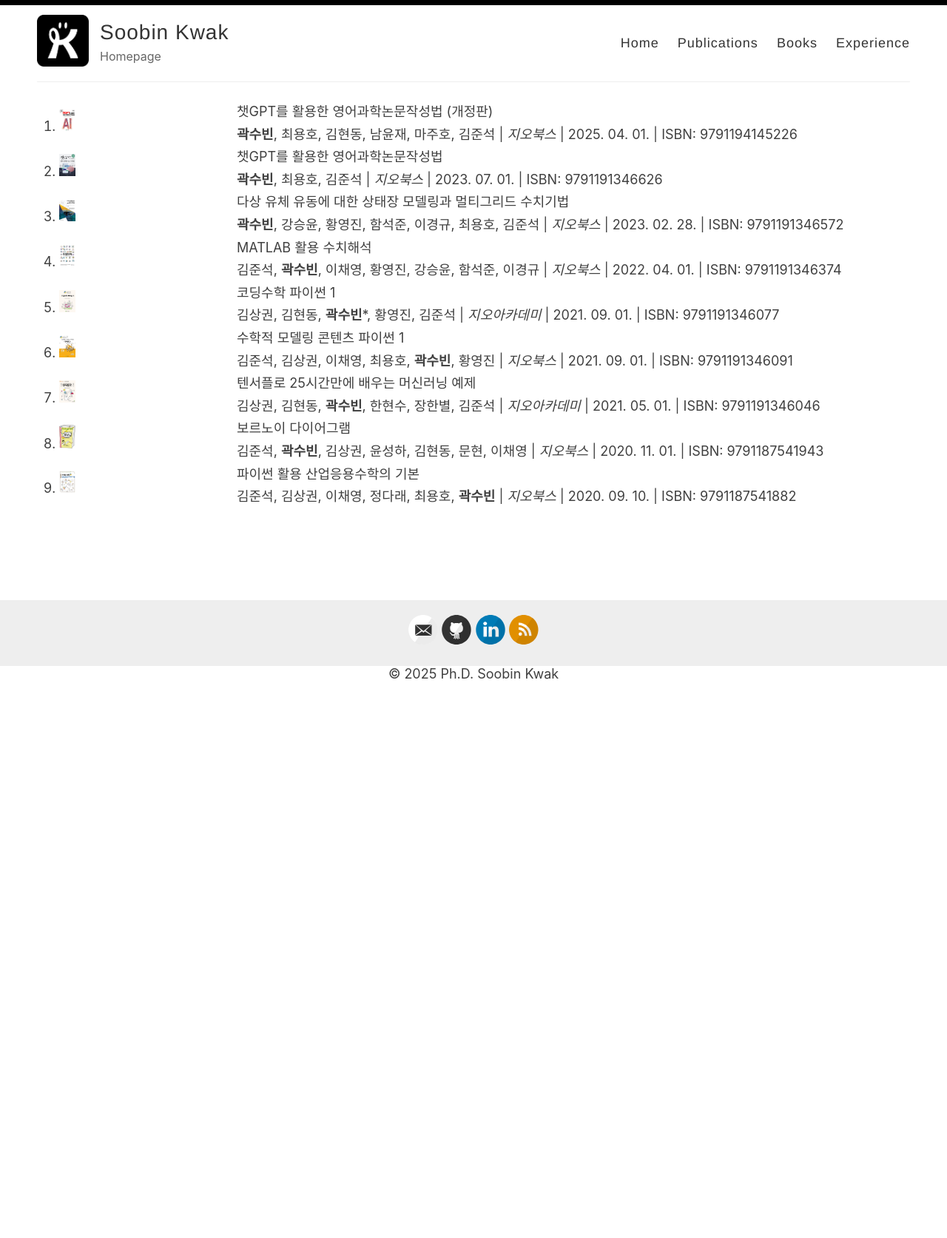
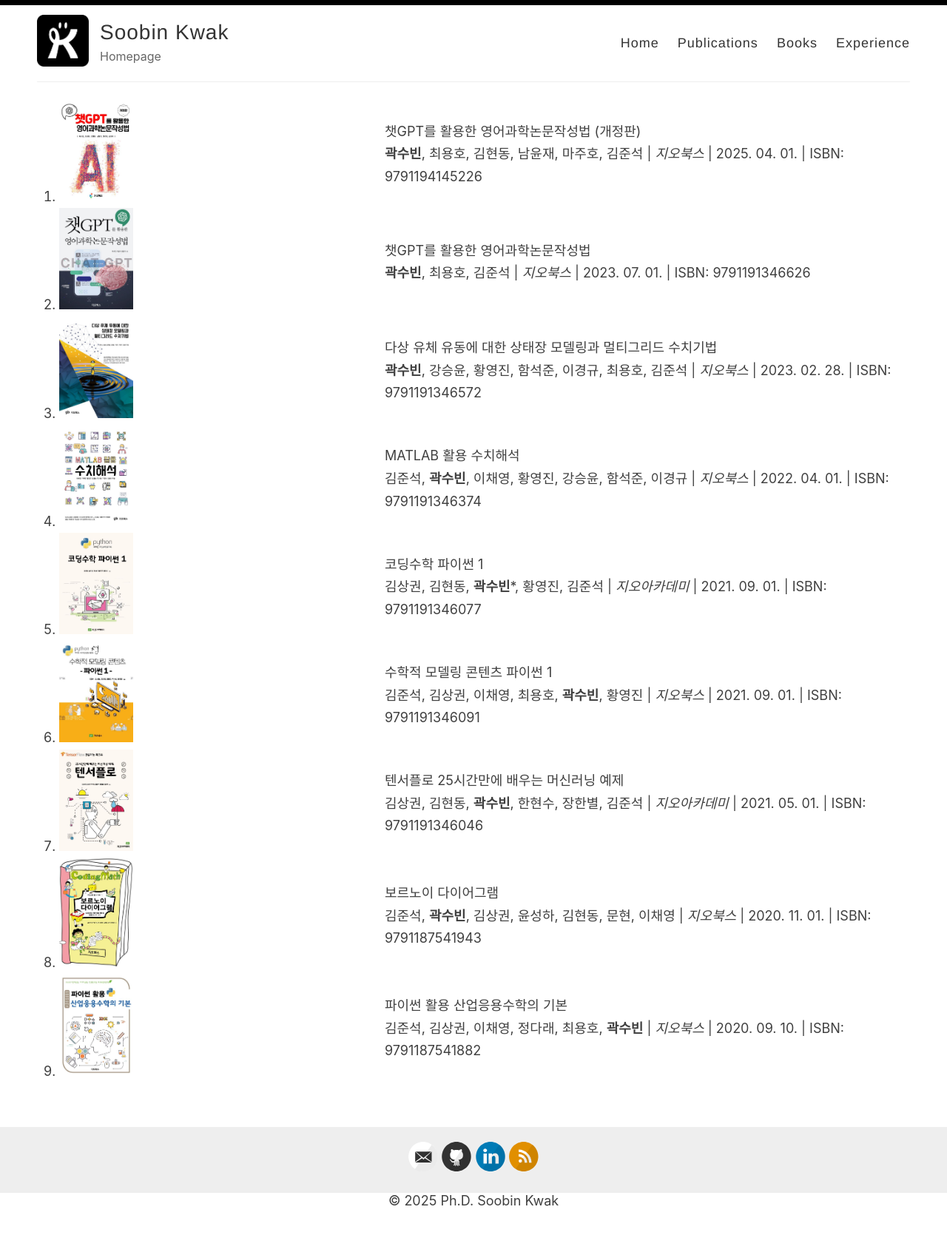
Before and after one commit to skwak/skwak.github.io, a Jekyll site: the page built from _pages/Books.md, in a window 1280 px wide. Shown: the whole page at 74% size. Built offline with Jekyll 4.4.1, drawn with Linux system fonts in a browser that asks for light colours; before the commit the page ends 961 px from its top, so only the background shows below that.

Commit message:
Update style.scss

```diff
--- a/assets/style.scss
+++ b/assets/style.scss
@@ -38,10 +38,10 @@ body {
 }
 
 .book-cover {
-  width: 10%;
+  width: 20%;
   height: auto;
-  max-width: 200px;
-  min-width: 10px;
+  max-width: 400px;
+  min-width: 100px;
   margin-right: 20px;
 }
 
```
